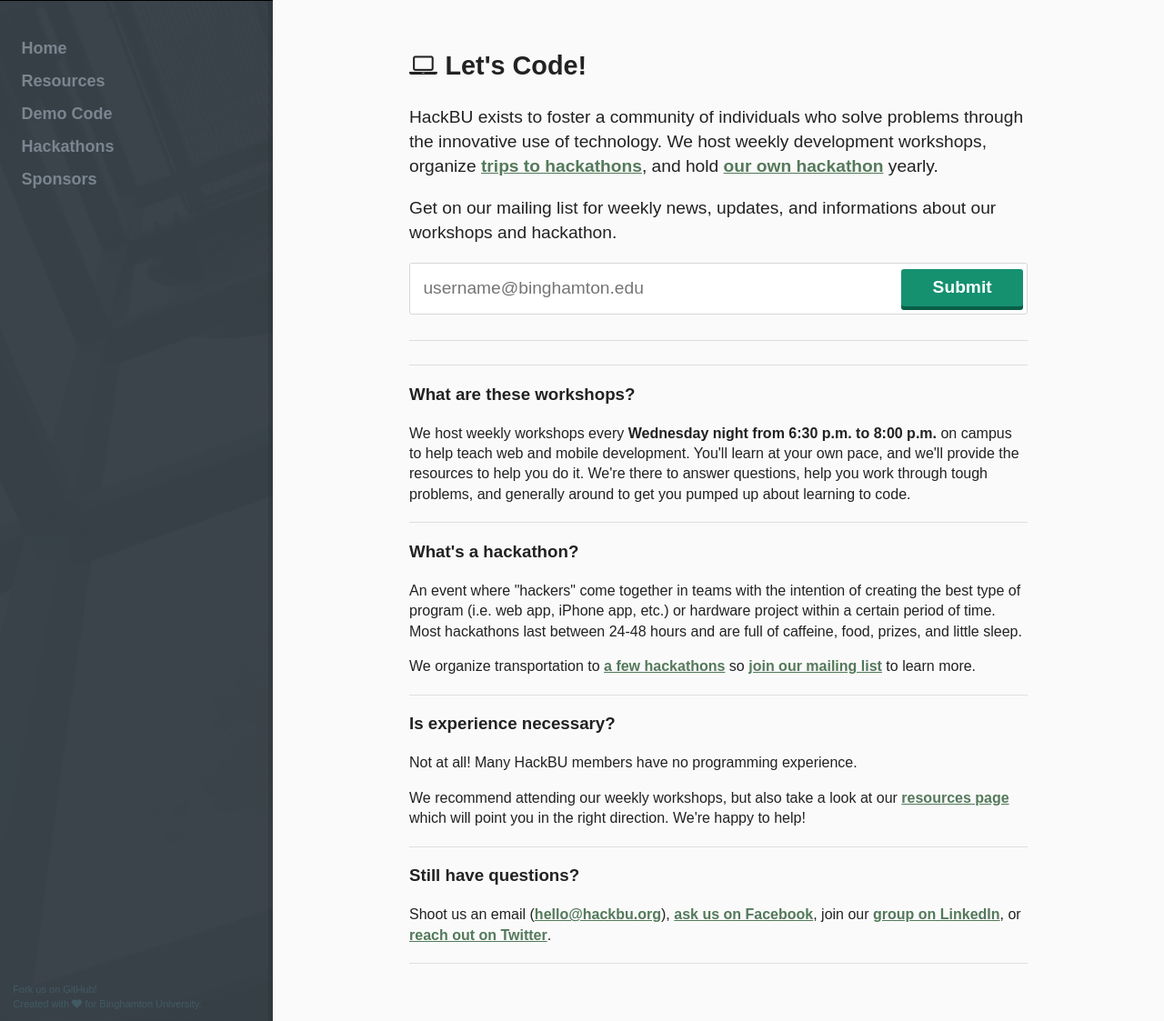
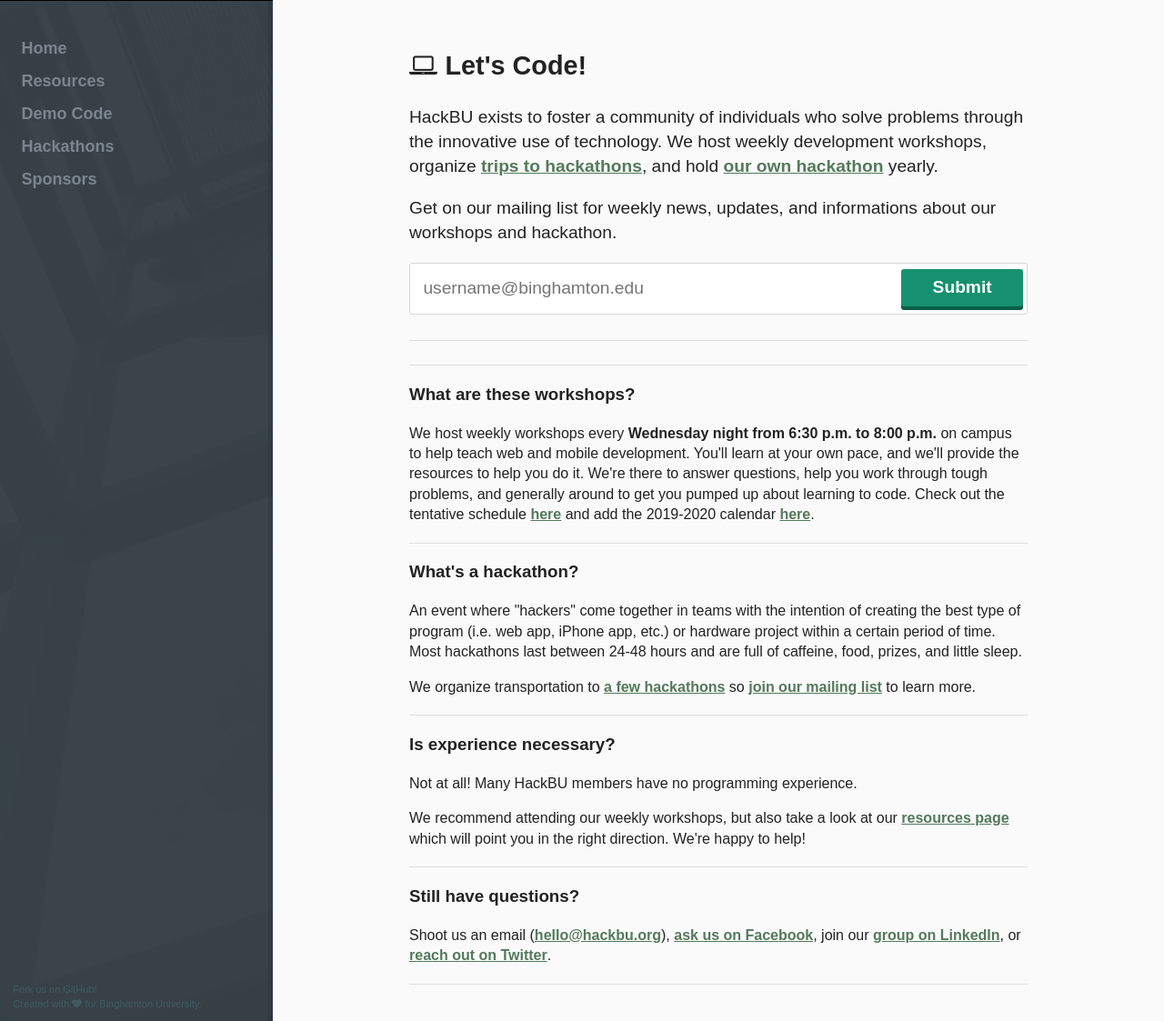
Before and after one commit to hackbinghamton/hackbinghamton.github.io, a Jekyll site: the page built from index.html, in a window 1280 px wide and 1227 px high, cut to the strip 104-1227 px from the top of the window. Shown: the whole strip at 91% size. Built offline with Jekyll 4.4.1, drawn with Linux system fonts in a browser that asks for light colours; nearby versions of some CDN libraries.

Commit message:
Add links to schedule and calendar

```diff
--- a/index.html
+++ b/index.html
@@ -26,7 +26,7 @@
 
 <div class="article">
 	<h3 class="article-title">What are these workshops?</h3>
-	<p>We host weekly workshops every <b>Wednesday night from 6:30 p.m. to 8:00 p.m.</b> on campus to help teach web and mobile development. You'll learn at your own pace, and we'll provide the resources to help you do it. We're there to answer questions, help you work through tough problems, and generally around to get you pumped up about learning to code.</p>
+	<p>We host weekly workshops every <b>Wednesday night from 6:30 p.m. to 8:00 p.m.</b> on campus to help teach web and mobile development. You'll learn at your own pace, and we'll provide the resources to help you do it. We're there to answer questions, help you work through tough problems, and generally around to get you pumped up about learning to code. Check out the tentative schedule <a href="https://docs.google.com/spreadsheets/d/171UMVQsbL7_Dmp_Nngxn7VcYaq_Nuerf2sjMHddhqGg/edit?usp=sharing">here</a> and add the 2019-2020 calendar <a href="https://calendar.google.com/calendar/r?cid=YmluZ2hhbXRvbi5lZHVfNDBsMzVlOTBkOXNwMWg4NzE3cmhvY2ZlczhAZ3JvdXAuY2FsZW5kYXIuZ29vZ2xlLmNvbQ">here</a>. </p>
 </div>
 
 <div class="article">
```
